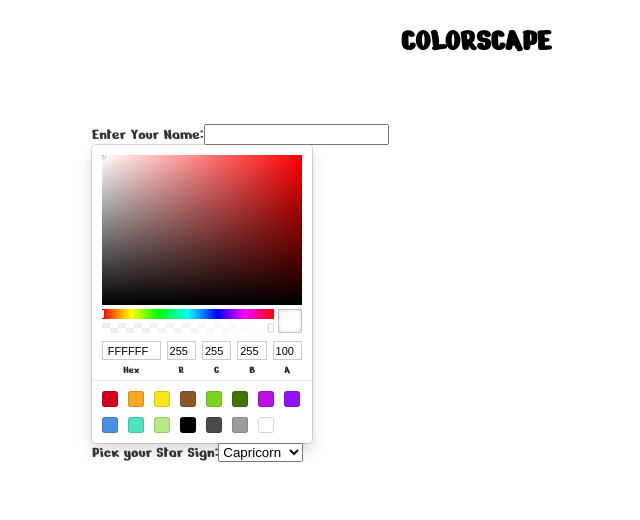
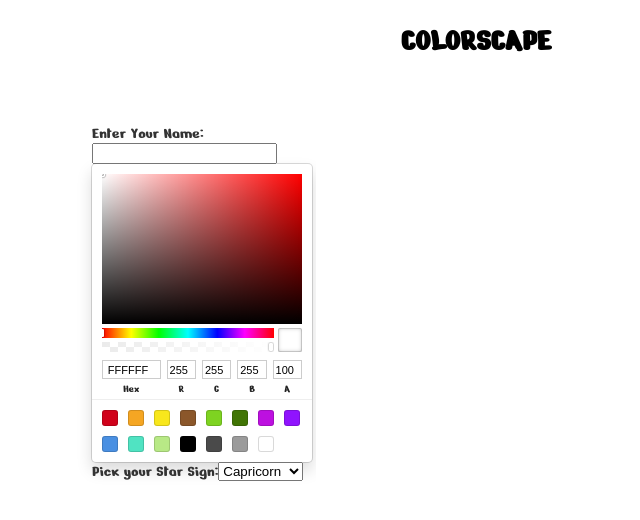
Before and after one commit to sherwig/Web_Dev_Final, a React (Create React App) app in the folder colorscape/: page / in a window 1280 px wide. Shown: the top 520 px of the page, without its empty margins (164-804 px from the left). Built offline with nearby package versions, Linux system fonts and the light colour scheme.

Commit message:
Update index.css

```diff
--- a/colorscape/src/index.css
+++ b/colorscape/src/index.css
@@ -18,3 +18,7 @@ code {
 .title{
   text-align: center;
 }
+.wrapper{
+  display: flex;
+  flex-direction: row;
+}
```
